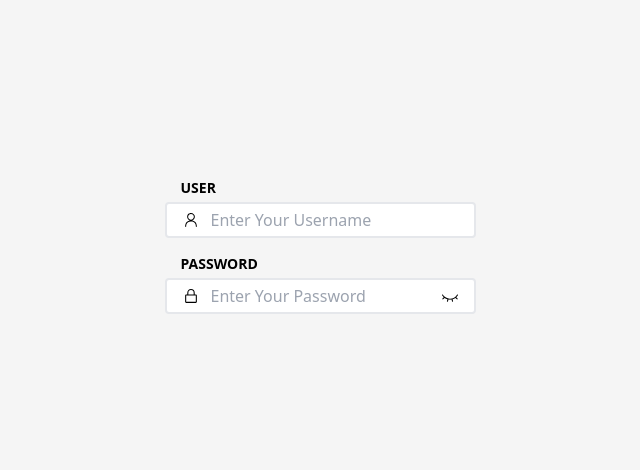
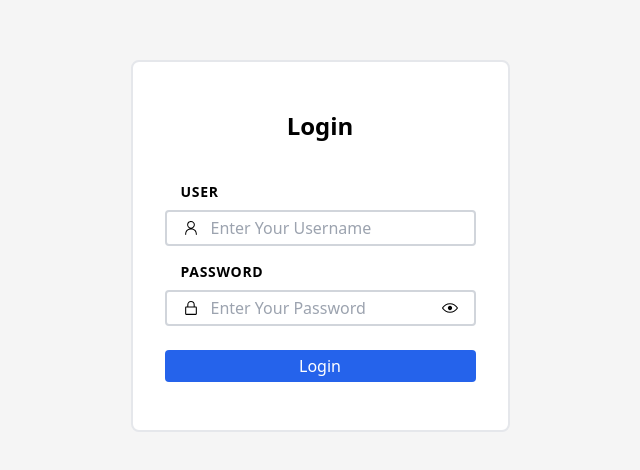
Before and after one commit to Simo672K/empager, a React (Vite) app: page / in a window 1280 px wide. Shown: the part 154-624 px from the top of the page, without its empty margins (320-960 px from the left). Built offline with nearby package versions, Linux system fonts and the light colour scheme; the HTML template or start-up script is replaced by a standard one.

Commit message:
login page ui

```diff
--- a/src/components/Fileds/GroupInput.tsx
+++ b/src/components/Fileds/GroupInput.tsx
@@ -7,7 +7,7 @@ interface PropType {
 
 function GroupInput({children}: PropType) {
   return (
-    <div className="bg-white flex items-center px-4 py-1 border-2 rounded">{children}</div>
+    <div className="bg-white flex items-center px-4 py-1 border-2 border-gray-300 focus-within:border-blue-400 focus-within:shadow-[0_0_3px_4px_var(--tw-shadow-colored)] focus-within:shadow-blue-200 rounded">{children}</div>
   )
 }
 export default GroupInput
--- a/src/pages/Login.tsx
+++ b/src/pages/Login.tsx
@@ -1,13 +1,20 @@
+import { useRef, useState } from 'react';
 import * as Form from '@radix-ui/react-form';
-import {RxLockClosed, RxPerson, RxEyeClosed} from 'react-icons/rx';
+import {RxLockClosed, RxPerson, RxEyeClosed, RxEyeOpen} from 'react-icons/rx';
 import GroupInput from '../components/Fileds/GroupInput';
 
 function Login() {
+  const [showPassword, setShowPassword]= useState(false);
+  const passwordRef= useRef<HTMLInputElement>(null);
+
+
   return (
     <div className='w-full h-full flex items-center justify-center'>
+      <div className='border-2 px-8 py-12 rounded-lg bg-white'>
+        <h2 className='text-2xl text-center pb-10 font-semibold'>Login</h2>
         <Form.Root>
           <Form.Field name='username'>
-          <Form.Label className='block uppercase text-sm font-semibold ml-4 mb-1'>User</Form.Label>
+            <Form.Label className='block uppercase text-sm font-semibold tracking-wider ml-4 mb-2'>User</Form.Label>
             <GroupInput>
               <RxPerson className="mr-3"/>
               <Form.Control asChild>
@@ -16,16 +23,27 @@ function Login() {
             </GroupInput>
           </Form.Field>
           <Form.Field name='Password' className='mt-4'>
-          <Form.Label className='block uppercase text-sm font-semibold ml-4 mb-1'>Password</Form.Label>
+            <Form.Label className='block uppercase text-sm font-semibold tracking-wider ml-4 mb-2'>Password</Form.Label>
             <GroupInput>
               <RxLockClosed className="mr-3"/>
               <Form.Control asChild>
-              <input className='outline-0' type="password" placeholder='Enter Your Password'/>
+                <input ref={passwordRef} className='outline-0' type={showPassword? "text" :"password"} placeholder='Enter Your Password'/>
               </Form.Control>
-            <RxEyeClosed/>
+              <button type='button' onClick={()=>{
+                setShowPassword(!showPassword);
+                passwordRef.current?.focus()
+              }}>
+                {
+                  showPassword?
+                  <RxEyeClosed/>:
+                  <RxEyeOpen/>
+                }
+              </button>
             </GroupInput>
           </Form.Field>
+          <Form.Submit className='block bg-blue-600 mx-auto mt-6 w-full text-white px-12 py-1 rounded hover:bg-blue-500'>Login</Form.Submit>
         </Form.Root>
+      </div>
     </div>
   )
 }
```
Lines whose indentation alone changed are shown as unchanged.
